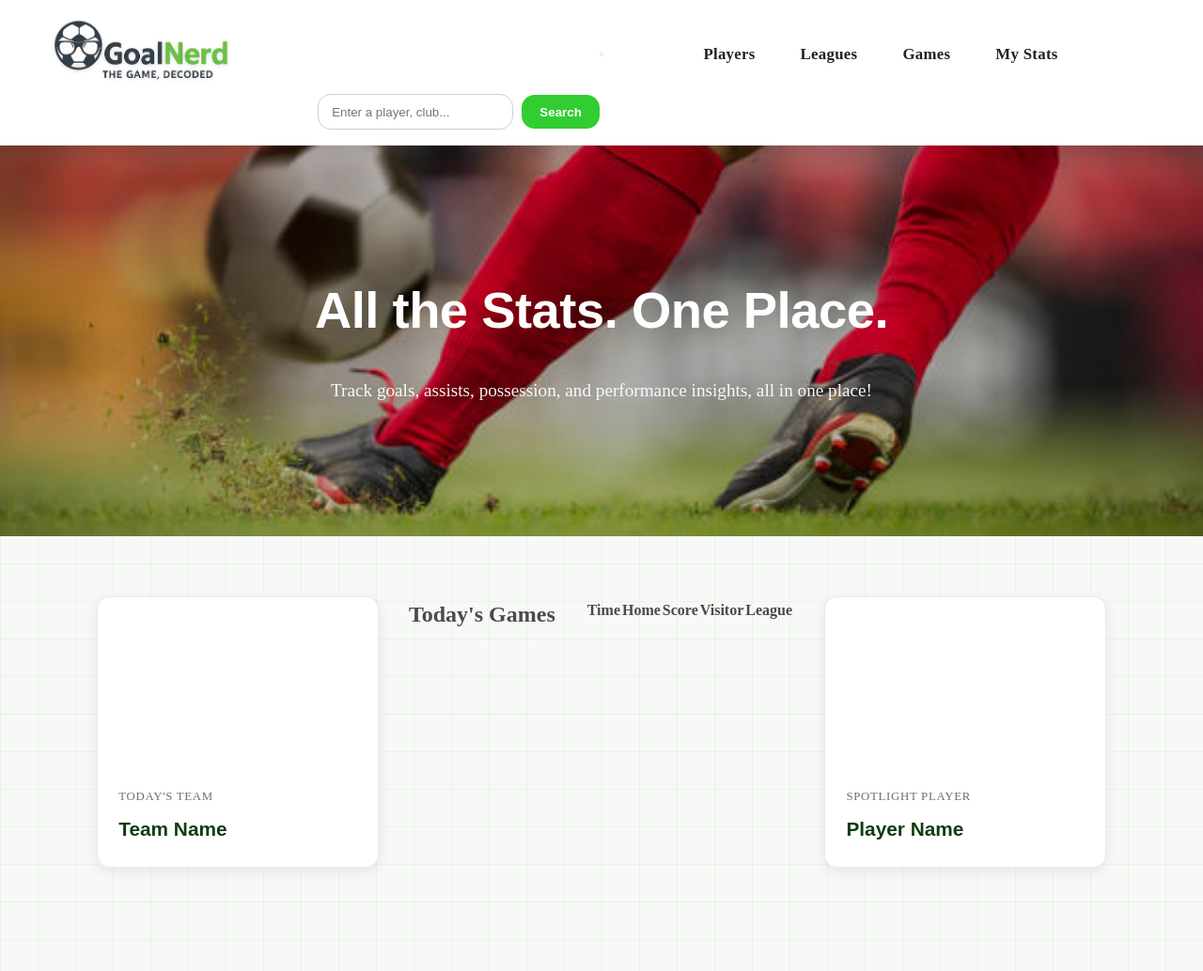
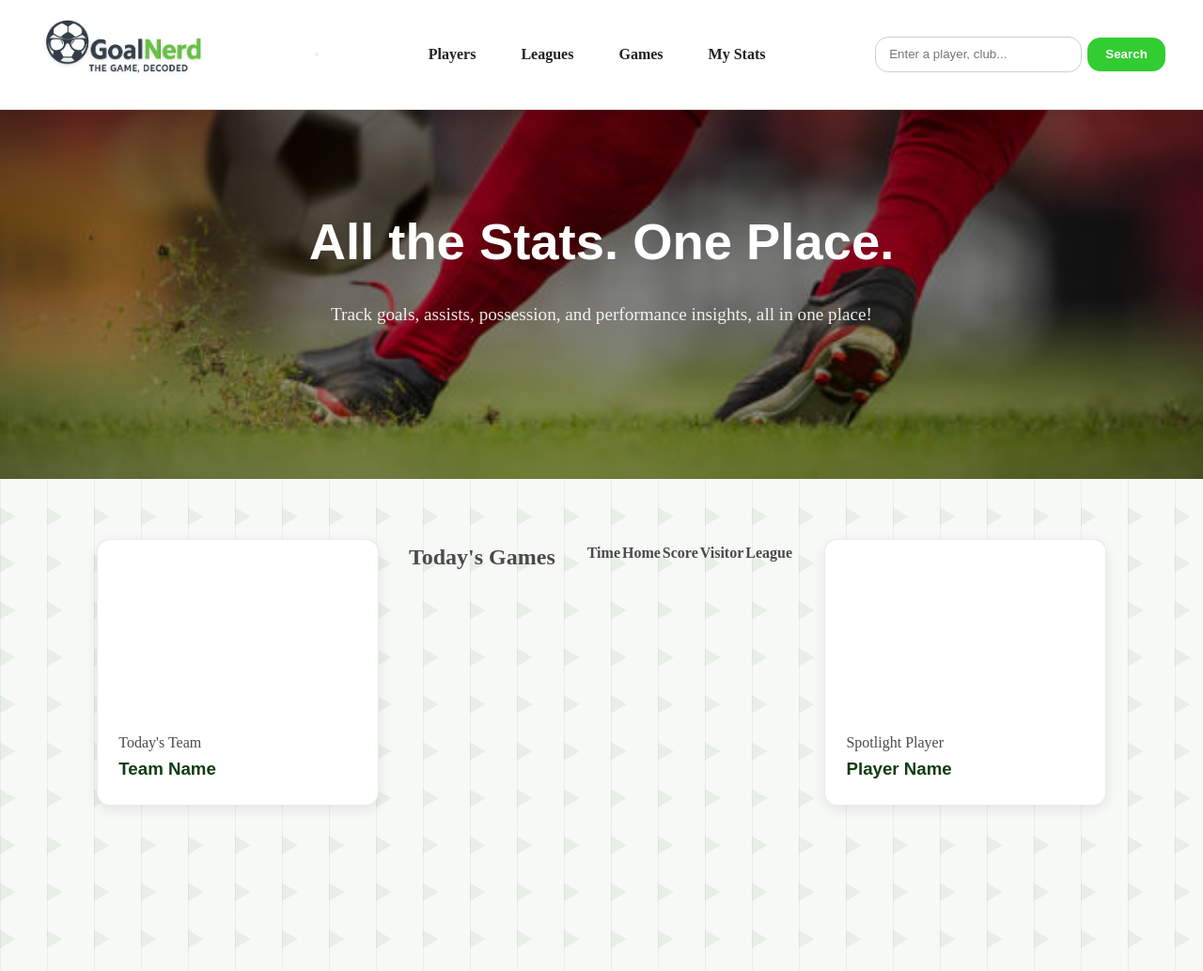
Before and after one commit to kelseyschae/team_project, a website built with Vite: page goalnerd/index.html in a window 1280 px wide. Shown: the top 1034 px of the page at 94% size. Built offline with nearby package versions, Linux system fonts and the light colour scheme; no server answers.

Commit message:
more styling

```diff
--- a/goalnerd/css/styles.css
+++ b/goalnerd/css/styles.css
@@ -1,8 +1,5 @@
-/* ================================
-   ROOT VARIABLES
-================================ */
 :root {
-  --primary-color: #0f3d0f; /* dark green base */
+  --primary-color: #0f3d0f;
   --primary-color-light: #1f5c1f;
   --accent-color: #32cd32;
   --accent-color-dark: #28a428;
@@ -12,8 +9,8 @@
   --dark-gray: #222;
   --white: #ffffff;
 
-  --font-heading: "Poppins", sans-serif;
-  --font-body: "Lora", serif;
+  --font-heading: 'Poppins', sans-serif;
+  --font-body: 'Lora', serif;
 
   --radius: 14px;
   --transition: 0.3s ease;
@@ -22,13 +19,13 @@
   --glow-green: 0 0 12px rgba(50, 205, 50, 0.35);
 }
 
-/* ================================
-   GLOBAL RESET
-================================ */
+/* ---------------------------- */
+/* GLOBAL RESET                 */
+/* ---------------------------- */
 * {
+  box-sizing: border-box;
   margin: 0;
   padding: 0;
-  box-sizing: border-box;
 }
 
 body {
@@ -39,147 +36,171 @@ body {
   -webkit-font-smoothing: antialiased;
   overflow-x: hidden;
 
-  /* ⚽ Soft Hexagonal Soccer Pattern */
+  /* CLEAN SIMPLE HEX PATTERN */
   background-image:
-    linear-gradient(90deg, rgba(0, 80, 0, 0.04) 1px, transparent 1px),
-    linear-gradient(rgba(0, 80, 0, 0.04) 1px, transparent 1px);
-  background-size: 40px 40px;
+    linear-gradient(30deg, rgba(0, 80, 0, 0.06) 12%, transparent 12.5%),
+    linear-gradient(150deg, rgba(0, 80, 0, 0.06) 12%, transparent 12.5%),
+    linear-gradient(90deg, rgba(0, 80, 0, 0.06) 2%, transparent 2.5%);
+  background-size: 50px 50px;
 }
 
-/* ================================
-   HEADER
-================================ */
+/* ---------------------------- */
+/* HEADER                       */
+/* ---------------------------- */
 header {
   background-color: var(--white);
   border-bottom: 1px solid rgba(0, 0, 0, 0.08);
-  padding: 1rem 3rem;
+  padding: 1rem 2.5rem;
   position: sticky;
   top: 0;
   z-index: 50;
   box-shadow: var(--shadow-soft);
 }
 
-/* 3-column grid: logo | nav | search */
 .main-nav {
-  display: grid;
-  grid-template-columns: 1fr auto 1fr;
+  display: flex;
+  align-items: center;
+  justify-content: space-between;
+  width: 100%;
+  gap: 2rem;
+}
+
+/* LEFT: LOGO */
+.nav-left {
+  display: flex;
   align-items: center;
 }
 
-/* left */
 .logo {
-  display: block;
-  max-width: 200px;
-  width: 16vw;
+  max-width: 180px;
+  width: 14vw;
   min-width: 80px;
-  justify-self: start;
-  transition: var(--transition);
+  transition: transform var(--transition), filter var(--transition);
   filter: drop-shadow(0 1px 2px rgba(0,0,0,0.12));
 }
+
 .logo:hover {
   transform: scale(1.06);
-  filter: drop-shadow(0 3px 4px rgba(0,0,0,0.18));
 }
 
-/* center */
+/* CENTER: NAV LINKS */
+.nav-center {
+  display: flex;
+  flex: 1;
+  justify-content: center;
+}
+
 .nav-links {
   list-style: none;
   display: flex;
-  justify-content: center;
   gap: 3rem;
 }
+
 .nav-links a {
   text-decoration: none;
   color: var(--dark-gray);
   font-weight: 600;
-  font-size: 1.05rem;
-  letter-spacing: 0.3px;
-  padding-bottom: 3px;
-  border-bottom: 2px solid transparent;
   transition: var(--transition);
 }
+
 .nav-links a:hover {
   color: var(--accent-color-dark);
-  border-bottom-color: var(--accent-color);
 }
 
-/* right */
+/* RIGHT: SEARCH BAR */
+.nav-right {
+  display: flex;
+  align-items: center;
+  gap: 0.6rem;
+}
+
 .search-bar {
   display: flex;
-  justify-self: end;
   align-items: center;
-  gap: 0.6rem;
+  gap: 0.4rem;
 }
 
 .search-bar input {
   padding: 0.65rem 0.9rem;
   border: 1px solid #cfcfcf;
   border-radius: var(--radius);
-  background-color: #fff;
+  width: 220px;
   transition: var(--transition);
 }
+
 .search-bar input:focus {
   border-color: var(--accent-color);
-  box-shadow: 0 0 0 3px rgba(50, 205, 50, 0.22);
+  box-shadow: 0 0 0 3px rgba(50,205,50,0.22);
 }
+
 .search-bar button {
   padding: 0.65rem 1.2rem;
-  border: none;
   background-color: var(--accent-color);
   color: var(--white);
+  border: none;
   border-radius: var(--radius);
   font-weight: 600;
   cursor: pointer;
   transition: var(--transition);
 }
+
 .search-bar button:hover {
   background-color: var(--accent-color-dark);
   transform: translateY(-2px);
-  box-shadow: var(--glow-green);
 }
 
-/* ================================
-   HERO SECTION (WITH IMAGE)
-================================ */
+/* ---------------------------- */
+/* HERO SECTION — BOLD IMAGE    */
+/* ---------------------------- */
 .hero {
-  width: 100%;
-  min-height: 52vh;
+  text-align: center;
+  padding: 6rem 2rem 10rem;
+  position: relative;
+  color: white;
+}
 
-  /* bold image, softer fade-over */
+.hero::before {
+  content: "";
+  position: absolute;
+  inset: 0;
+  background-image: url("../pictures/hero.jpg");
+  background-size: cover;
+  background-position: center;
+  background-repeat: no-repeat;
+  opacity: 1; /* BOLD IMAGE */
+  z-index: -2;
+}
+
+.hero::after {
+  content: "";
+  position: absolute;
+  inset: 0;
   background: linear-gradient(
-      rgba(0, 0, 0, 0.25),
-      rgba(0, 0, 0, 0.25)
-    ),
-    url("../pictures/hero.jpg");
-
-  background-position: 50% 40%;
-  background-size: cover;
-  display: flex;
-  flex-direction: column;
-  justify-content: center;
-  text-align: center;
-  padding: 6rem 2rem;
-  color: white; /* make hero text white */
+    to bottom,
+    rgba(0, 0, 0, 0.55),
+    rgba(0, 0, 0, 0.35)
+  );
+  z-index: -1;
 }
 
 .hero h1 {
   font-family: var(--font-heading);
-  font-size: clamp(2.4rem, 6vw, 3.4rem);
+  font-size: clamp(2.4rem, 5vw, 3.4rem);
   font-weight: 700;
-  letter-spacing: -0.5px;
-  margin-bottom: 1rem;
+  color: white;
 }
 
 .hero p {
   font-size: 1.2rem;
   max-width: 650px;
-  margin: 0.5rem auto;
-  opacity: 0.95;
+  margin: 1rem auto 0;
+  opacity: 0.9;
+  color: white;
 }
 
-/* ================================
-   FEATURED CARDS
-================================ */
+/* ---------------------------- */
+/* FEATURED CARDS               */
+/* ---------------------------- */
 .featured {
   display: flex;
   justify-content: center;
@@ -193,13 +214,11 @@ header {
   border-radius: var(--radius);
   width: 300px;
   overflow: hidden;
-  border: 1px solid rgba(0, 0, 0, 0.08);
+  border: 1px solid rgba(0,0,0,0.08);
   box-shadow: var(--shadow-soft);
   transition: var(--transition);
-  cursor: pointer;
-  display: flex;
-  flex-direction: column;
 }
+
 .card:hover {
   transform: translateY(-10px);
   box-shadow: var(--shadow-hover);
@@ -207,57 +226,40 @@ header {
 
 .card-image {
   height: 180px;
-  background-size: cover !important;
-  background-position: center !important;
-  background-repeat: no-repeat !important;
+  background-size: cover;
+  background-position: center;
 }
 
 .card-content {
   padding: 1.4rem;
 }
-.card-label {
-  font-size: 0.8rem;
-  color: #6f6f6f;
-  text-transform: uppercase;
-  letter-spacing: 0.7px;
-}
+
 .card-title {
+  color: var(--primary-color);
   font-family: var(--font-heading);
-  font-size: 1.3rem;
-  margin-top: 0.4rem;
-  color: var(--primary-color);
 }
 
-/* ================================
-   FOOTER
-================================ */
+/* ---------------------------- */
+/* FOOTER                       */
+/* ---------------------------- */
 footer {
   padding: 2rem 1rem;
   background-color: var(--primary-color);
   color: var(--white);
   text-align: center;
-  font-size: 0.95rem;
   margin-top: 7rem;
-  letter-spacing: 0.4px;
   border-top: 3px solid var(--accent-color);
 }
 
-/* ================================
-   RESPONSIVE
-================================ */
+/* ---------------------------- */
+/* RESPONSIVE                   */
+/* ---------------------------- */
 @media (max-width: 768px) {
   .nav-links {
-    gap: 1.5rem;
-    font-size: 1rem;
+    gap: 1.2rem;
   }
 
   .hero {
-    padding: 4rem 1.4rem;
-    min-height: 45vh;
-  }
-
-  .featured {
-    flex-direction: column;
-    align-items: center;
+    padding: 4rem 1rem 7rem;
   }
 }
```
